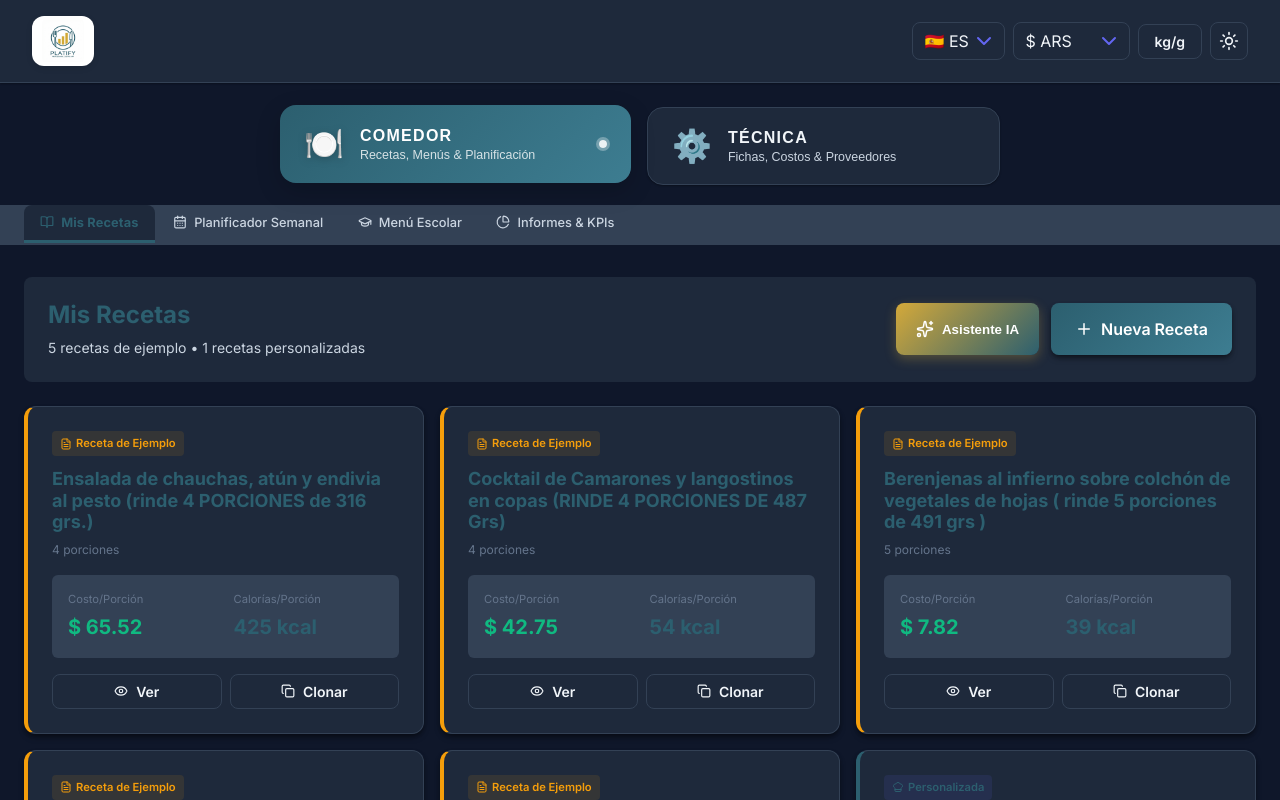
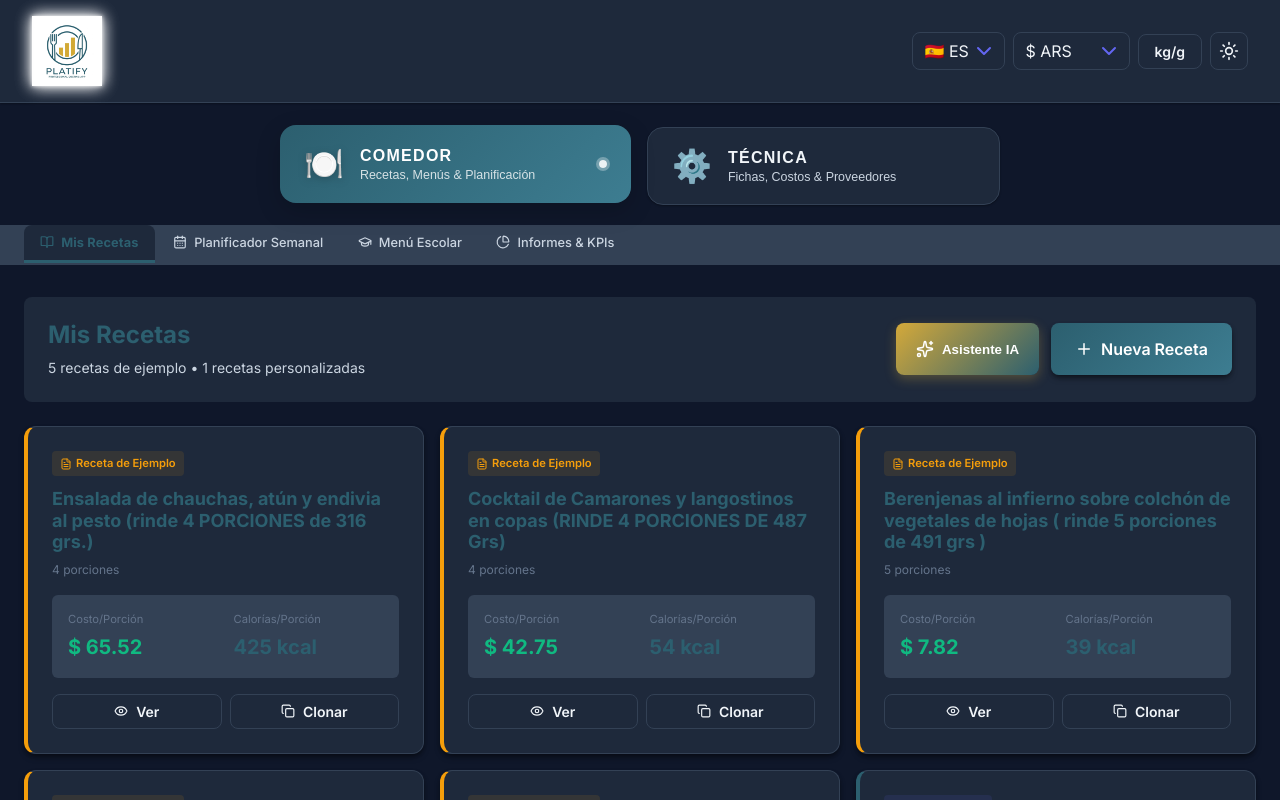
Before and after one commit to mercedesrecalde-webdesign/-platify-recipe-costing, a React (Vite) app: page / in a window 1280 px wide. Shown: the top 800 px of the page. Built offline with nearby package versions, Linux system fonts and the light colour scheme.

Commit message:
style: rediseño de logo de PLATIFY para ser mas grande y vistoso con efecto resplandor en modo oscuro

```diff
--- a/src/components/Layout/Header.jsx
+++ b/src/components/Layout/Header.jsx
@@ -38,12 +38,10 @@ function Header() {
                         src="/platify-logo.png"
                         alt="PLATIFY Logo"
                         style={{
-                            height: '50px',
+                            height: '70px',
                             width: 'auto',
-                            background: '#ffffff',
-                            padding: '4px 10px',
-                            borderRadius: '12px',
-                            boxShadow: '0 2px 6px rgba(0,0,0,0.1)'
+                            filter: theme === 'dark' ? 'drop-shadow(0px 0px 8px rgba(255,255,255,0.8)) drop-shadow(0px 0px 2px #fff)' : 'none',
+                            transition: 'all 0.3s ease'
                         }}
                     />
                 </div>
```
